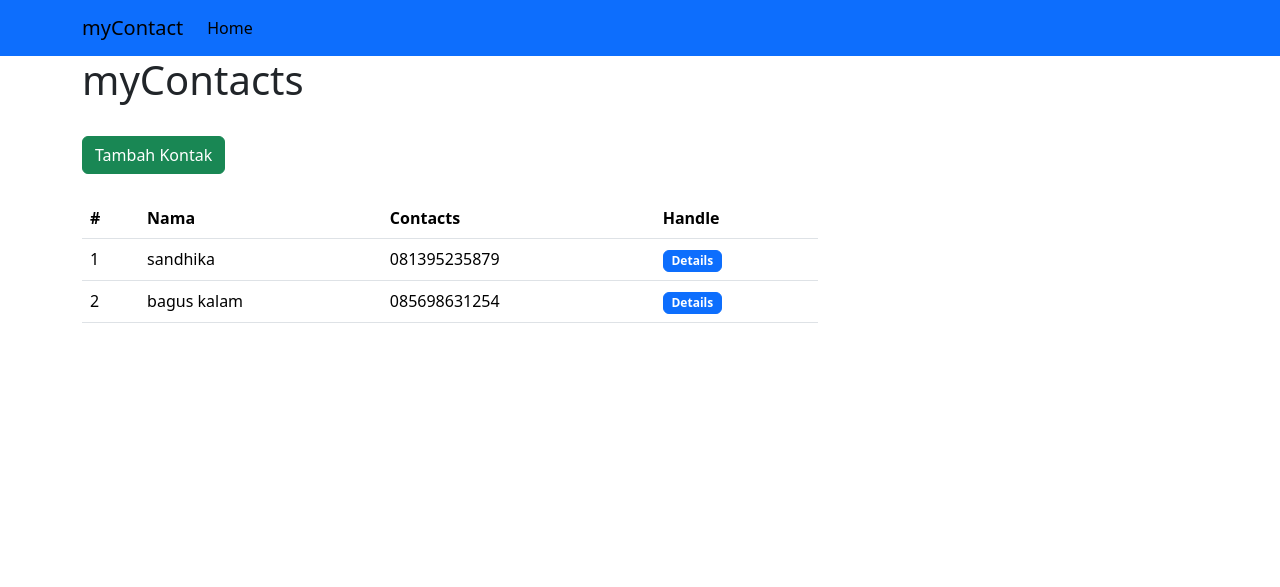
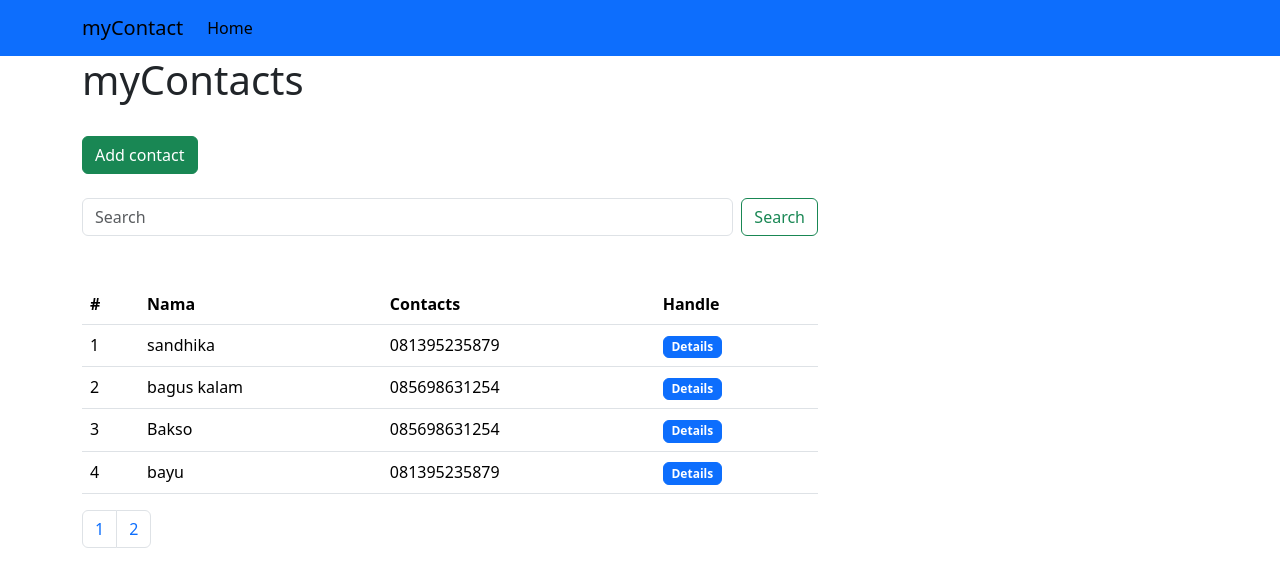
Before and after one commit to bagus491/ContactApp-Node.js, a Node server app: page / in a window 1280 px wide. Shown: the top 587 px of the page. Run offline with Node 20, Linux system fonts and the light colour scheme; some libraries are stand-ins or nearby versions.

Commit message:
done add search and pagination

```diff
--- a/data-api/Contacts.json
+++ b/data-api/Contacts.json
@@ -1 +1 @@
-[{"Nama":"sandhika","noHp":"081395235879","Email":"sandhika@yahoo.co.id"},{"Nama":"bagus kalam","noHp":"085698631254","Email":"baguskalam@gmail.com"}]
+[{"Nama":"sandhika","noHp":"081395235879","Email":"sandhika@yahoo.co.id"},{"Nama":"bagus kalam","noHp":"085698631254","Email":"baguskalam@gmail.com"},{"Nama":"Bakso","noHp":"085698631254","Email":"bakso@gmail.com"},{"Nama":"bayu","noHp":"081395235879","Email":"bayu@gmail.com"},{"Nama":"Gudeg","noHp":"085698631254","Email":"gudeg@yahoo.co.id"}]
--- a/data-api/Profile.json
+++ b/data-api/Profile.json
@@ -1 +1 @@
-[{"Nama":"baguskalam","Avatar":"uploads\\52032fa82348cd24fbf9a399176c29a3"}]
+[{"Nama":"baguskalam","Avatar":"uploads\\52032fa82348cd24fbf9a399176c29a3"},{"Nama":"bagus kalam","Avatar":"uploads\\3d01603ee215e02f7ea1ae24446513c1"}]
--- a/src/controllers/ContactController.js
+++ b/src/controllers/ContactController.js
@@ -1,4 +1,4 @@
-const {addcontact,DeleteContact,UpdateContact} = require('../utils/index')
+const {addcontact,DeleteContact,UpdateContact,} = require('../utils/index')
 
 //validate
 const {validationResult} = require('express-validator')
@@ -49,4 +49,5 @@ const updateKontak = (req,res) => {
     }
 }
 
+
 module.exports = {addKontak,deleteKontak,updateKontak}
--- a/src/controllers/UserControllers.js
+++ b/src/controllers/UserControllers.js
@@ -1,16 +1,30 @@
-const {loadContacts,validContacts,getProfile} = require('../utils/index')
+const {loadContacts,validContacts,getProfile,search} = require('../utils/index')
 
 
 
 //homeContacts
  const HomeView = (req,res) => {
-    const contact = loadContacts()
-    try{
+    let contact = loadContacts()
+
+    const pages = req.query.page
+    //pagination
+    const Jmlhperhalaman = 4;
+    const panjangContact = contact.length;
+    let jmlhhalaman = Math.ceil(panjangContact / Jmlhperhalaman);
+    let  awalData = pages ?  pages : 1
+
+        //pembagian
+        let defaultPage = (awalData - 1) * Jmlhperhalaman
+        let lastpage = defaultPage + Jmlhperhalaman
+        contact = contact.slice(defaultPage,lastpage)
+
+     try{
         res.render('Home',{
             title: 'halaman/home',
             layout: 'main-layouts/main-layouts',
             contact,
-            msg: req.flash('msg')
+            msg: req.flash('msg'),
+            jmlhhalaman
            })
     }catch(error){
         res.status(404).send('404 not found')
@@ -51,8 +65,31 @@ const DetailView = async (req,res) => {
     }
 }
 
+//search
+const searchKontak = (req,res) => {
+    try{
+        const keyword = req.query.search_query
+        const contact = search(keyword)
+
+        if(keyword === '')
+        {
+            res.redirect('/')
+        }
+
+        res.render('Home',{
+            title: 'halaman/home',
+            layout: 'main-layouts/main-layouts',
+            contact,
+            msg: req.flash('msg'),
+
+           })
+    }catch(error){
+        res.status(500).send({msg : 'Internal Server Error'})
+    }
+}
 
 
 
 
-module.exports = {HomeView,AddView,DetailView}
+
+module.exports = {HomeView,AddView,DetailView,searchKontak}
--- a/src/router/UserRouter.js
+++ b/src/router/UserRouter.js
@@ -1,6 +1,6 @@
 const express = require('express')
 const app = express()
-const {HomeView,AddView,DetailView} = require('../controllers/UserControllers')
+const {HomeView,AddView,DetailView,searchKontak} = require('../controllers/UserControllers')
 
 //contactController
 const {addKontak,deleteKontak,updateKontak} = require('../controllers/ContactController')
@@ -47,6 +47,9 @@ app.delete('/contact', deleteKontak)
 //update
 app.put('/contact',validateData,updateKontak)
 
+//search
+app.get('/search',searchKontak)
+
 //viewHome
 app.get('/',HomeView)
 //viewDetail
--- a/src/utils/index.js
+++ b/src/utils/index.js
@@ -106,4 +106,14 @@ const UpdateContact = (value) => {
 
  }
 
-module.exports = {addcontact,loadContacts,validContacts,addProfile,getProfile,DeleteContact,UpdateContact}
+ //search
+ const search = (keyword) => {
+    const contacts = loadContacts()
+
+
+    const getContacts = contacts.filter((e) => e.Nama.toLowerCase().includes(keyword.toLowerCase()) || e.noHp.includes(keyword) || e.Email.toLowerCase().includes(keyword.toLowerCase()) )
+
+    return getContacts
+ }
+
+module.exports = {addcontact,loadContacts,validContacts,addProfile,getProfile,DeleteContact,UpdateContact,search}
--- a/src/views/Home.ejs
+++ b/src/views/Home.ejs
@@ -3,7 +3,12 @@
         <div class="col-md-8">
           <h1>myContacts</h1>
           <br>
-          <a href="/contact" class="btn btn-success">Tambah Kontak</a>
+          <a href="/contact" class="btn btn-success">Add contact</a>
+            <br><br>
+            <form class="d-flex" role="search" action="/search">
+              <input class="form-control me-2" type="search" placeholder="Search" aria-label="Search" name="search_query">
+              <button class="btn btn-outline-success" type="submit">Search</button>
+            </form>
             <br><br>
             <% if (msg.length != 0) { %>
               <div class="alert alert-success" role="alert">
@@ -25,7 +30,7 @@
                     <tr>
                       <td colspan="4">
                         <div class="alert alert-warning" role="alert">
-                          data masih kosong
+                          contact Not Found
                         </div>
                       </td>
                     </tr>
@@ -42,4 +47,17 @@
               </table>
         </div>
     </div>
+
+    <% if (typeof jmlhhalaman != 'undefined') { %>
+      <nav aria-label="Page navigation example">
+        <ul class="pagination">
+
+          <% for( let i = 1; i <= jmlhhalaman ; i++) { %>
+            <li class="page-item"><a class="page-link" href="/?page=<%= i %>"><%= i %></a></li>
+          <% } %>
+
+        </ul>
+      </nav>
+
+    <% } %>
 </div>
```
Also changed, not shown: 1 other file.
